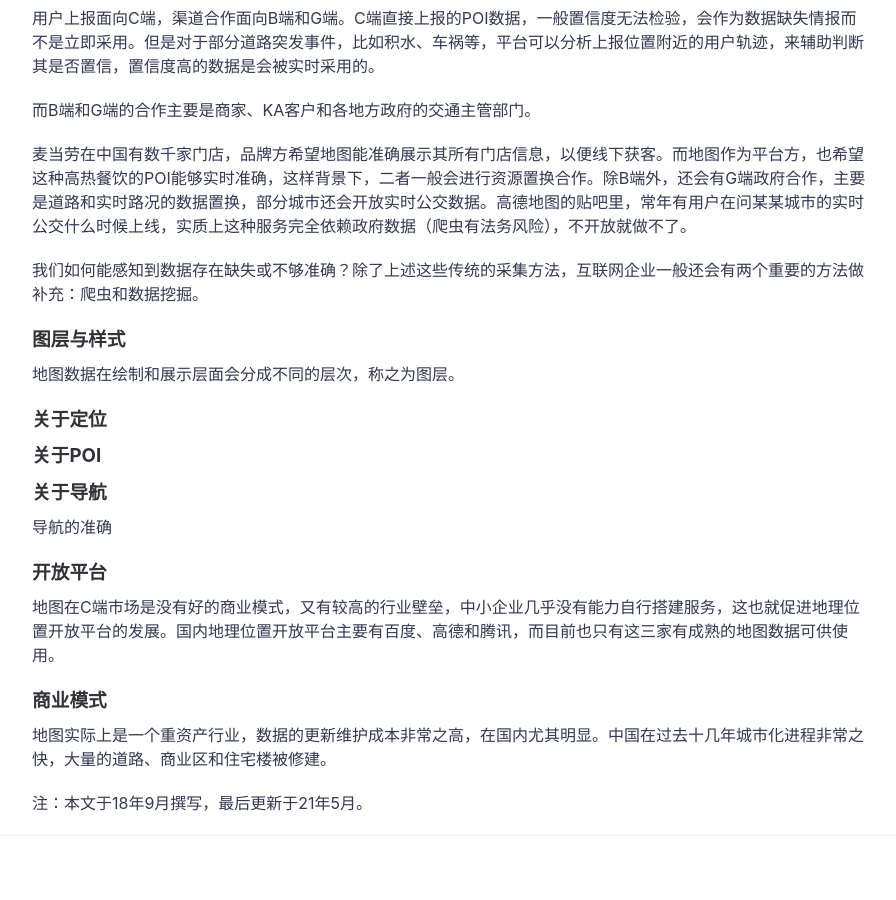
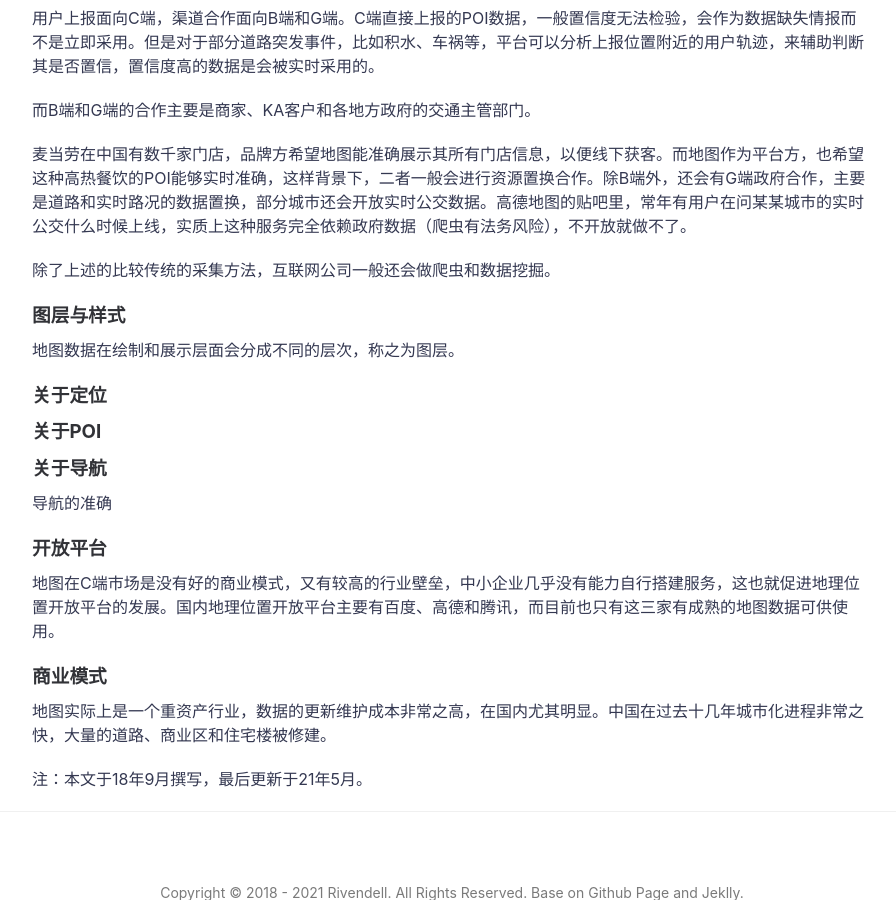
Before and after one commit to icarus507/icarus507.github.io, a Jekyll site: the page built from _posts/2018-09-07-谈谈地图.md, in a window 1280 px wide and 900 px high, scrolled down 2278 px. Shown: the whole window, without its empty margins (188-1084 px from the left). Built offline with Jekyll 4.4.1, drawn with Linux system fonts in a browser that asks for light colours.

Commit message:
Update 2018-09-07-谈谈地图.md

```diff
--- a/_posts/2018-09-07-谈谈地图.md
+++ b/_posts/2018-09-07-谈谈地图.md
@@ -59,8 +59,7 @@
 
 麦当劳在中国有数千家门店，品牌方希望地图能准确展示其所有门店信息，以便线下获客。而地图作为平台方，也希望这种高热餐饮的POI能够实时准确，这样背景下，二者一般会进行资源置换合作。除B端外，还会有G端政府合作，主要是道路和实时路况的数据置换，部分城市还会开放实时公交数据。高德地图的贴吧里，常年有用户在问某某城市的实时公交什么时候上线，实质上这种服务完全依赖政府数据（爬虫有法务风险），不开放就做不了。
 
-
-我们如何能感知到数据存在缺失或不够准确？除了上述这些传统的采集方法，互联网企业一般还会有两个重要的方法做补充：爬虫和数据挖掘。
+除了上述的比较传统的采集方法，互联网公司一般还会做爬虫和数据挖掘。
 
 
 
```
